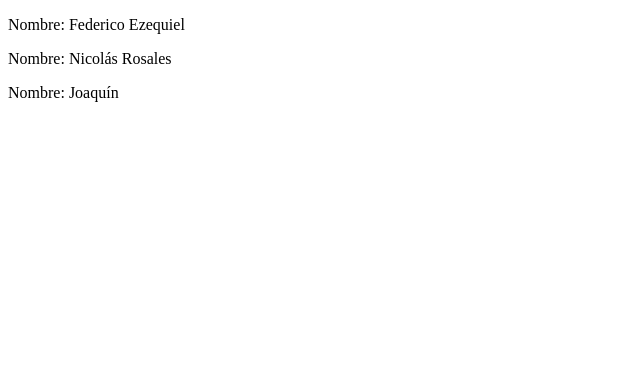
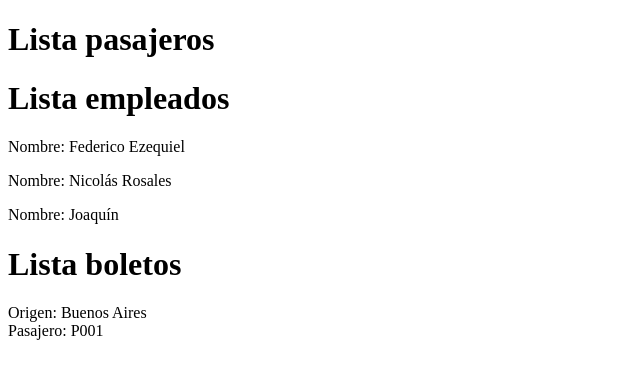
Before and after one commit to fedegarcia2008/Proyecto_JSON_Garcia_Rosales, a plain HTML site: page index.html in a window 1280 px wide. Shown: the whole page, without its empty margins (0-640 px from the left). Drawn offline with Linux system fonts and the light colour scheme.

Commit message:
Llamar ids

```diff
--- a/index.html
+++ b/index.html
@@ -7,8 +7,12 @@
     <title>Document</title>
 </head>
 <body>
+    <h1>Lista pasajeros</h1>
     <div id="result_pas"></div>
+    <h1>Lista empleados</h1>
     <div id="result_emp"></div>
+    <h1>Lista boletos</h1>
+    <div id="result_bol"></div>
     <script src="script.js"></script>
 </body>
 </html>
```
